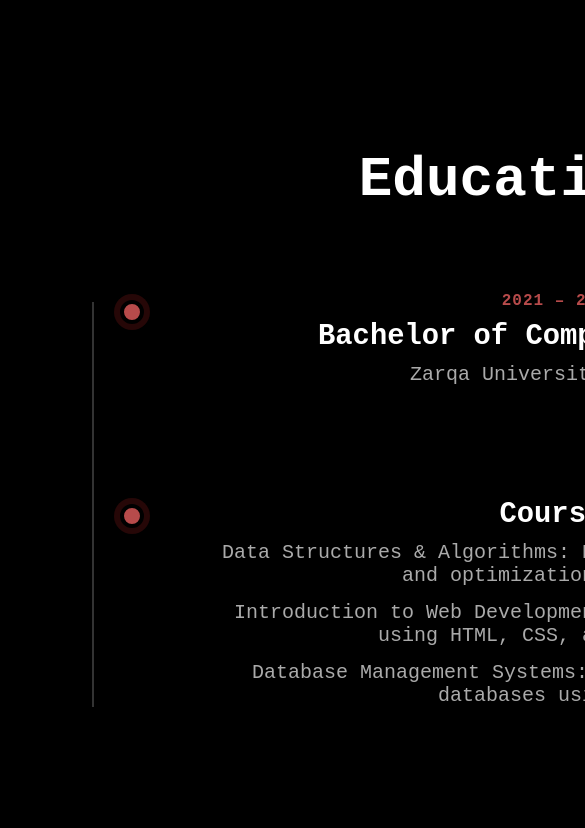
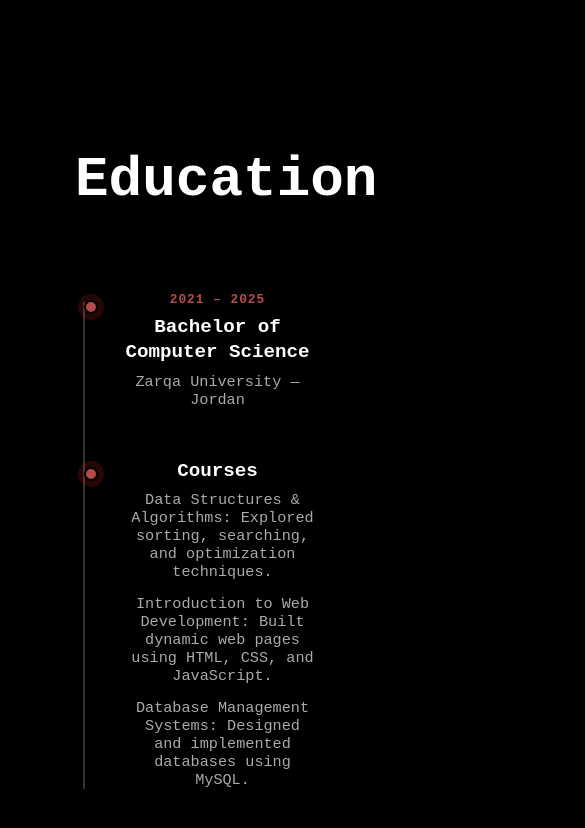
Before and after one commit to sajaalqadoome/Portfolio, a plain HTML site: page index.html in a window 390 px wide. Shown: the part 5871-6699 px from the top of the page, 585 px wide, since content can reach past the window. Drawn offline with nearby package versions, Linux system fonts and the light colour scheme.

Commit message:
EditResponive

```diff
--- a/style.css
+++ b/style.css
@@ -712,3 +712,82 @@ section {
     padding: 14px;
   }
 }
+/* ريسبونسيف لقسم التعليم */
+@media screen and (max-width: 900px) {
+  .edu-container {
+    min-width: auto;
+    padding: 0 15px;
+  }
+
+  .edu-timeline {
+    padding-left: 20px;
+  }
+
+  .edu-timeline::before {
+    left: 8px;
+  }
+
+  .edu-item {
+    padding-left: 40px;
+    margin-bottom: 70px;
+  }
+
+  .edu-item::before {
+    left: -4px;
+    width: 12px;
+    height: 12px;
+    border: 3px solid #000;
+  }
+
+  .edu-year {
+    font-size: 0.9rem;
+  }
+
+  .edu-degree, .edu-Courses {
+    font-size: 1.4rem;
+  }
+
+  .edu-university {
+    font-size: 1rem;
+  }
+
+  .edu-Detlis p {
+    font-size: 1rem;
+    padding-left: 15px;
+  }
+}
+
+@media screen and (max-width: 600px) {
+  .edu-timeline {
+    padding-left: 15px;
+  }
+
+  .edu-item {
+    padding-left: 30px;
+    margin-bottom: 50px;
+  }
+
+  .edu-item::before {
+    left: -6px;
+    width: 10px;
+    height: 10px;
+    border: 2px solid #000;
+  }
+
+  .edu-year {
+    font-size: 0.8rem;
+  }
+
+  .edu-degree, .edu-Courses {
+    font-size: 1.2rem;
+  }
+
+  .edu-university {
+    font-size: 0.95rem;
+  }
+
+  .edu-Detlis p {
+    font-size: 0.95rem;
+    padding-left: 10px;
+  }
+}
```
